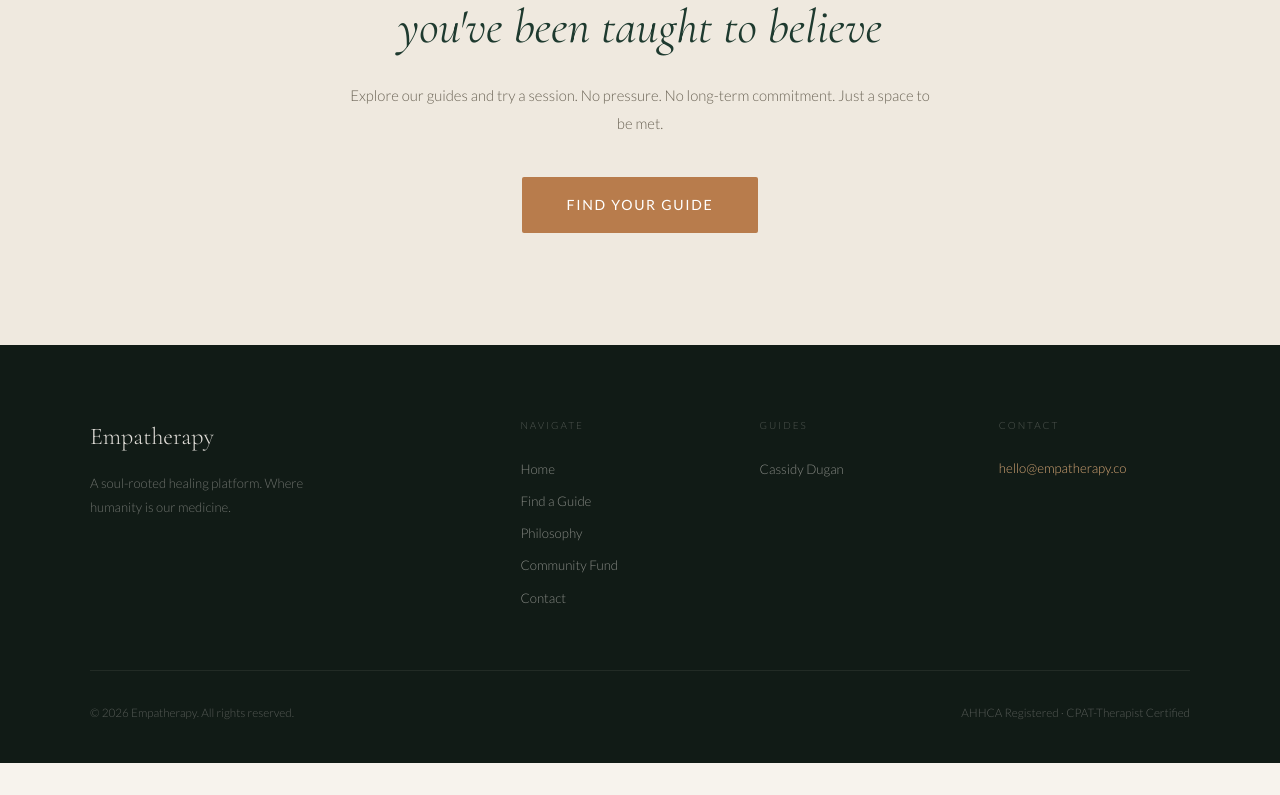
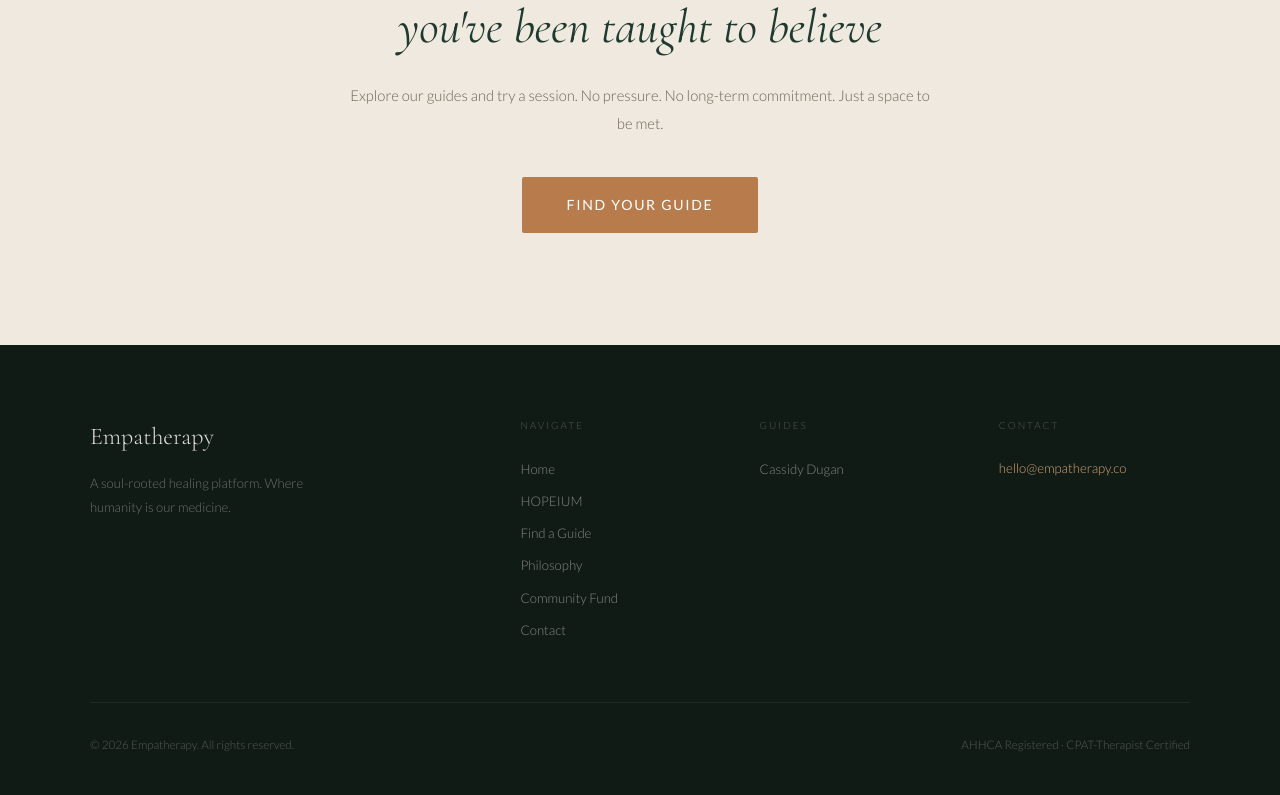
Before and after one commit to Kashka-25/next.empatherapy, a Next.js app: page / in a window 1280 px wide. Shown: the part 3686-4481 px from the top of the page. Before the commit the page ends 4449 px from the top, so only its background shows below. Built offline with nearby package versions, Linux system fonts and the light colour scheme.

Commit message:
Add HOPEIUM to Empatherapy footer navigation

```diff
--- a/components/layout/Footer.jsx
+++ b/components/layout/Footer.jsx
@@ -5,6 +5,7 @@ const cols = [
     heading: 'Navigate',
     links: [
       { href: '/',            label: 'Home' },
+      { href: '/hopeium',      label: 'HOPEIUM' },
       { href: '/therapists',  label: 'Find a Guide' },
       { href: '/about',       label: 'Philosophy' },
       { href: '/fund',        label: 'Community Fund' },
```
